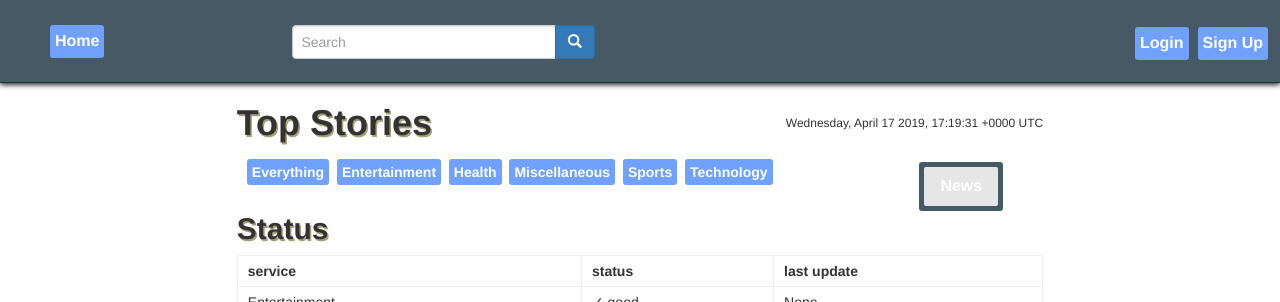
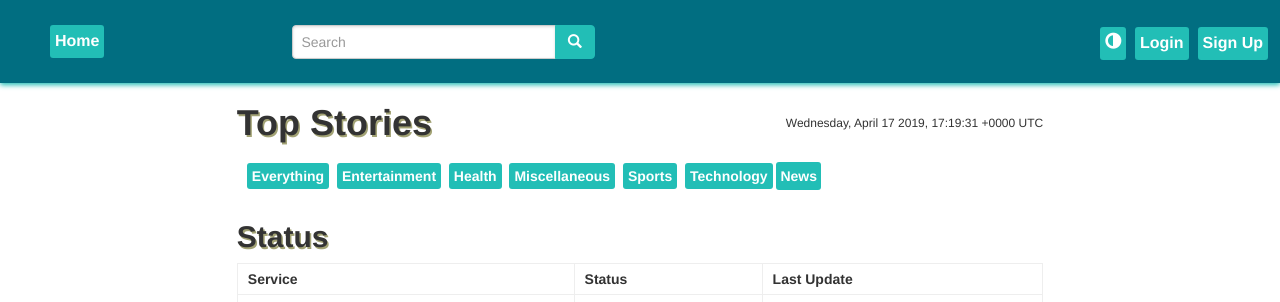
Before and after one commit to Tikam02/Online-Trending, a Django app: page /status/ in a window 1280 px wide. Shown: the top 302 px of the page. Run offline with Django 3.2, Linux system fonts and the light colour scheme; data comes from the database, SQL or seed files in the repository; some libraries are stand-ins or nearby versions.

Commit message:
UI/UX Updated, day-night mode

```diff
--- a/apex/apex/static/css/register.css
+++ b/apex/apex/static/css/register.css
@@ -15,7 +15,7 @@
 #title {
     color: white;
     position: relative;
-    background-color: #34495e;
+    background-color: #218093;
     width: 100%;
     padding: 20px 0px;
     border-radius: 0.35em;
--- a/apex/apex/static/css/woid.css
+++ b/apex/apex/static/css/woid.css
@@ -484,11 +484,36 @@ a {
 }
 
 
+.news{
+  border-radius: 3px;
+  background-color: #22BEB6;
+  color: #ffffff;
+  text-align: center;
+  padding: 4px;
+  cursor: pointer;
+  position: relative;
+  display: inline-block;
+  font-weight: bold;
+}
+.news:hover .news-content {
+  display: block;
+}
 
+.news-content {
+  display: none;
+  position: absolute;
+  background-color: white;
+  font-size: 15px;
+  margin-right: 5px;
+  left: -50%;
+  right: -50%;
+  box-shadow: 0 4px 8px 0 rgba(0, 0, 0, 0.2), 0 6px 20px 0 rgba(0, 0, 0, 0.19);
+  width: 150px;
+}
 
 .button {
   border-radius: 3px;
-  background-color: #70a1ff;
+  background-color: #22BEB6;
   color: #ffffff;
   text-align: center;
   padding: 5px;
@@ -523,15 +548,65 @@ a {
 }
 
 header {
-  border-bottom: 1px solid #263238;
+  border-bottom: 1px solid #016E81;
   padding: 25px 20px 20px 50px;
   margin-bottom: 20px;
-  background-color:  #455a64;
-  box-shadow: 0px 2px 5px #263238;
+  background-color:  #016E81;
+  box-shadow: 0px 2px 5px #22BEB6;
 }
 #search{
   margin-left: 20%;
 }
+
+body.dark{
+  background-color: black;
+  color: #fff;
+}
+
+.stories.dark{
+  background-color: #527a7a;
+}
+
+.mode ul{
+  position: relative;
+  font-size: 16px;
+  float: right;
+  margin-right: 10px;
+  padding: 0px;
+  background-color: #22BEB6;
+  color: white;
+  border: 1px solid black;
+  cursor: pointer;
+  height: 30px;
+  overflow: hidden;
+}
+
+.mode ul li{
+  list-style: none;
+  width: 100%;
+  height: 60px;
+  text-align: center;
+  text-transform: uppercase;
+  transition: 0.5s;
+}
+
+
+.mode ul.active li{
+  transform: translateY(-30px);
+}
+
+.mode ul li span{
+  display: block;
+  height: 30px;
+  line-height: 33px;
+  width: 100%;
+}
+
+.mode ul li span:nth-child(1){
+  background-color: #262626;
+  color: #fff;
+}
+
 
 #heading{
   font-weight: bolder;
@@ -776,7 +855,7 @@ color: white;
   position: relative;
   display: inline-block;
   border-radius: 3px;
-  background-color: #455a64;
+  background-color: #016E81;
   color: #ffffff;
   text-align: center;
   padding: 5px;
@@ -833,34 +911,13 @@ button {
   color: rgba(0, 0, 0, 0.80);
   border: 1px solid #999;
   border: none rgba(0, 0, 0, 0);
-  background-color: #e6e6e6;
+  background-color: #016E81;
   text-decoration: none;
   border-radius: 2px;
 }
 
-button::-moz-focus-inner {
-  padding: 0;
-  border: 0;
-}
 
-button:hover,
-button:focus {
-  filter: progid:DXImageTransform.Microsoft.gradient(startColorstr='#00000000', endColorstr='#1a000000',GradientType=0);
-  background-image: -webkit-gradient(linear, 0 0, 0 100%, from(transparent), color-stop(40%, rgba(0,0,0, 0.05)), to(rgba(0,0,0, 0.10)));
-  background-image: -webkit-linear-gradient(transparent, rgba(0,0,0, 0.05) 40%, rgba(0,0,0, 0.10));
-  background-image: -moz-linear-gradient(top, rgba(0,0,0, 0.05) 0%, rgba(0,0,0, 0.10));
-  background-image: -o-linear-gradient(transparent, rgba(0,0,0, 0.05) 40%, rgba(0,0,0, 0.10));
-  background-image: linear-gradient(transparent, rgba(0,0,0, 0.05) 40%, rgba(0,0,0, 0.10));
-}
 
-button:focus {
-    outline: 0;
-}
-
-button:active {
-  box-shadow: 0 0 0 1px rgba(0,0,0, 0.15) inset, 0 0 6px rgba(0,0,0, 0.20) inset;
-  border-color: #000\9;
-}
 
 button[disabled] {
   border: none;
--- a/apex/apex/templates/core/status.html
+++ b/apex/apex/templates/core/status.html
@@ -9,7 +9,7 @@
 
   <table class="status">
     <thead>
-      <tr>
+      <tr style="text-transform: capitalize;">
         <th>service</th>
         <th>status</th>
         <th>last update</th>
--- a/apex/apex/templates/includes/menu.html
+++ b/apex/apex/templates/includes/menu.html
@@ -10,12 +10,22 @@
   text-transform: capitalize;"><span>{{ slug.name }}</span></a></li>
      {% endifnotequal %}
      {% endifnotequal %}
+
   {% endfor %}
-  <div class="dropdown">
-  <button class="dropbtn">News</button>
+  <div class="news">
+  <span>News</span>
+  <div class="news-content" style="padding: 5px 10px">
+          <a href="{% url 'services:index' "google-news" %}"><span>Google News</span></a>
+          <hr style="margin: 0px">
+          <a href="{% url 'services:index' "nytimes" %}""><span>New York Times</span></a>
+  </div>
+</div>
+
+  <!--
+  <li class="dropdown"><span>News</span></li>
   <div class="dropdown-content">
     <a href="{% url 'services:index' "google-news" %}">Google News</a>
     <a href="{% url 'services:index' "nytimes" %}"">New York Times</a>
   </div>
-</div>
+-->
 </ul>
--- a/apex/apex/templates/registration/login.html
+++ b/apex/apex/templates/registration/login.html
@@ -24,7 +24,7 @@
 {% block content %}
 <div id="container" >
   <h2 id="title">
-   <img src="{% static 'img/lock.png' %}" id="invert">
+   <i class="fa fa-lock" style="color: white;"></i>
 	Login
   </h2>
   <form method="post">
@@ -33,7 +33,7 @@
     {% include 'includes/form.html' %}
     </div>
     <div>
-      <button type="submit" id="submit">Login</button>
+      <button type="submit" id="submit" style="background-color: #218093;">Login</button>
   </div>
   <div>
       <a href="{% url 'password_reset' %}">Forgot your password?</a>
--- a/apex/apex/templates/registration/password_change_form.html
+++ b/apex/apex/templates/registration/password_change_form.html
@@ -17,7 +17,7 @@
   <form method="POST" style="margin-top: 20px">
     {% csrf_token %}
     {{ form.as_p }}
-    <input type="submit" value="Change Password" id="submit" style="text-align: center; margin-bottom: 20px; " class="button">
+    <input type="submit" value="Change Password" id="submit" style="text-align: center; margin-bottom: 20px; background-color: #218093;" class="button">
   </form>
 </div>
 {% endblock %}
--- a/apex/apex/templates/registration/signup.html
+++ b/apex/apex/templates/registration/signup.html
@@ -30,8 +30,8 @@
       {% csrf_token %}
       {% include 'includes/form.html' %}
       <div>
-        <div style="font-size: 10px">[Password must contain 8 characters with atleast 1 numeric, 1 special character, 1 alphabet ]</div>
-        <button type="submit" id="submit" >Create an account</button>
+        <div style="font-size: 10px">[Password is not too similar to user name, contains more than 8 characters, not a commonly used password, contains less than all numeric]</div>
+        <button type="submit" id="submit" style="margin-top: 15px; background-color: #218093;">Create an account</button>
         <div id="having_account">Already have an account? <a href="{% url 'login' %}">Login</a></div>
       </div>
     </form>
--- a/apex/apex/templates/search_posts.html
+++ b/apex/apex/templates/search_posts.html
@@ -10,17 +10,16 @@
                 id="txtSearch"
                 name = "q"
                 value="{{request.GET.q}}"/>
-        <div class="input-group-btn">
-          <button class="btn btn-primary" type="submit" name="submit" value="Search">
-            <span class="glyphicon glyphicon-search"></span>
+        <div class="input-group-btn" >
+          <button class="btn btn-primary" type="submit" name="submit" value="Search" style="background-color: #22BEB6; border: 1px solid #22BEB6">
+            <span class="glyphicon glyphicon-search" ></span>
           </button>
         </div>
       </div>
     </div>
     {% if user.is_authenticated %}
 
-        <span style="margin-bottom: -2px; color: white; padding-left: 50px; padding-top: 10px">Welcome {{ user.username }} ! Last Logged in {{ user.last_login}}
-
+        <span style="margin-bottom: -2px; color: white; padding-left: 50px; padding-top: 15px">Welcome {{ user.username }} ! Last Logged in {{ user.last_login}}
           <div class="dropdown">
   <span><i class="glyphicon glyphicon-user" style="padding: 4px 7px; font-size: 20px;"></i></span>
   <div class="dropdown-content" style="padding: 5px 10px">
@@ -31,9 +30,106 @@
           <a href="{% url 'logout' %}" ><span>Logout</span></a>
   </div>
 </div>
+<span onclick="dark()"  id="dropdown" style="font-size: 20px; float: right; margin-top: 10px"><span class="glyphicon glyphicon-adjust" style="background-color: #016E81"></span></span>
+
+
+    <script>
+    document.body.style.backgroundColor = sessionStorage.getItem('bg');
+document.body.style.color = sessionStorage.getItem('cc');
+document.getElementsByTagName("li").style.backgroundColor=sessionStorage.getItem('sbg');
+document.getElementsByClassName("stories").getElementsByTagName("li").style.color=sessionStorage.getItem('scc');
+function dark() {
+     if ( sessionStorage.getItem('bg') === 'rgb(0, 0, 0)') {
+
+            sessionStorage.setItem('bg', 'rgb(255, 255, 255)');
+            sessionStorage.setItem('cc', '#000');
+            sessionStorage.setItem('sbg', 'rgb(255, 255, 255)');
+            sessionStorage.setItem('scc', '#000');
+
+     }
+    else if (sessionStorage.getItem('bg') == null || undefined) {
+        sessionStorage.setItem('bg', 'rgb(0, 0, 0)');
+        sessionStorage.setItem('cc', '#fff');
+        sessionStorage.setItem('sbg', 'rgb(0, 0, 0)');
+        sessionStorage.setItem('scc', '#fff');
+
+    }
+    else if( sessionStorage.getItem('bg') === 'rgb(255, 255, 255)') {
+
+        sessionStorage.setItem('bg', 'rgb(0, 0, 0)');
+        sessionStorage.setItem('cc', '#fff');
+        sessionStorage.setItem('sbg', 'rgb(0, 0, 0)');
+        sessionStorage.setItem('scc', '#fff');
+
+    }
+
+document.body.style.backgroundColor = sessionStorage.getItem('bg');
+document.body.style.color = sessionStorage.getItem('cc');
+var x=document.getElementsByClassName("stories");
+x.style.backgroundColor=sessionStorage.getItem('sbg');
+x.style.color=sessionStorage.getItem('scc');
+
+}
+
+    </script>
 </span>
       {% else %}
-        <span><a href="{% url 'signup' %}" class="button" id="login"><span>Sign Up</span></a>  <a href="{% url 'login' %}"class="button" id="login"><span>Login</span></a></span>
+
+        <span>
+
+      <a href="{% url 'signup' %}" class="button" id="login" style="color: white;"><span>Sign Up</span></a>  <a href="{% url 'login' %}"class="button" id="login"><span>Login</span></a>
+
+<span onclick="dark()" class="button" id="login" style="font-weight: bold"><span class="glyphicon glyphicon-adjust"></span></span>
+
+
+    <script>
+    document.body.style.backgroundColor = sessionStorage.getItem('bg');
+document.body.style.color = sessionStorage.getItem('cc');
+
+var ele = document.getElementsByTagName("p");
+for (var i=0;i<ele.length; i++) {
+  ele[i].style.backgroundColor = sessionStorage.getItem('sbg');
+}
+ele = document.getElementsByClassName("postcontent");
+for (var i=0;i<ele.length; i++) {
+  ele[i].style.backgroundColor = sessionStorage.getItem('sbg');
+}
+function dark() {
+     if ( sessionStorage.getItem('bg') === 'rgb(0, 0, 0)') {
+
+            sessionStorage.setItem('bg', 'rgb(255, 255, 255)');
+            sessionStorage.setItem('cc', '#000');
+            sessionStorage.setItem('sbg', 'rgb(255, 255, 255)');
+
+     }
+    else if (sessionStorage.getItem('bg') == null || undefined) {
+        sessionStorage.setItem('bg', 'rgb(0, 0, 0)');
+        sessionStorage.setItem('cc', '#fff');
+        sessionStorage.setItem('sbg','rgb(252, 246, 136)');
+
+    }
+    else if( sessionStorage.getItem('bg') === 'rgb(255, 255, 255)') {
+
+        sessionStorage.setItem('bg', 'rgb(0, 0, 0)');
+        sessionStorage.setItem('cc', '#fff');
+        sessionStorage.setItem('sbg', 'rgb(252, 246, 136)');
+
+    }
+
+document.body.style.backgroundColor = sessionStorage.getItem('bg');
+document.body.style.color = sessionStorage.getItem('cc');
+var elements = document.getElementsByTagName("p");
+for (var i=0;i<elements.length; i++) {
+  elements[i].style.backgroundColor = sessionStorage.getItem('sbg');
+}
+elements = document.getElementsByClassName("postcontent");
+for (var i=0;i<elements.length; i++) {
+  elements[i].style.backgroundColor = sessionStorage.getItem('sbg');
+}
+}
+
+    </script>
+      </span>
       {% endif %}
   </div>
 </form>
--- a/apex/apex/templates/services/includes/bbc-sport_story.html
+++ b/apex/apex/templates/services/includes/bbc-sport_story.html
@@ -6,7 +6,7 @@
     <small class="nsfw">[nsfw]</small>
   {% endif %}
 </div>
-<div id="postcontent">
+<div class="postcontent">
   <p style=" text-transform: capitalize;">
     {{ story.date|date:'M d, Y'|lower }}
     <div id="bookmark_post">
--- a/apex/apex/templates/services/includes/entertainment-weekly_story.html
+++ b/apex/apex/templates/services/includes/entertainment-weekly_story.html
@@ -6,7 +6,7 @@
     <small class="nsfw">[nsfw]</small>
   {% endif %}
 </div>
-<div id="postcontent">
+<div class="postcontent">
   <p style=" text-transform: capitalize;">
     {{ story.date|date:'M d, Y'|lower }}
     <div id="bookmark_post">
--- a/apex/apex/templates/services/includes/google-news_story.html
+++ b/apex/apex/templates/services/includes/google-news_story.html
@@ -6,7 +6,7 @@
     <small class="nsfw">[nsfw]</small>
   {% endif %}
 </div>
-<div id="postcontent">
+<div class="postcontent">
   <p style=" text-transform: capitalize;">
     {{ story.date|date:'M d, Y'|lower }}
     <div id="bookmark_post">
--- a/apex/apex/templates/services/includes/nytimes_story.html
+++ b/apex/apex/templates/services/includes/nytimes_story.html
@@ -2,7 +2,7 @@
   <div id="posttitle">
   <a href="{{ story.url }}" target="_blank" rel="nofollow noopener" id="ptitle">{{ story.title }}</a>
 </div>
-<div id="postcontent">
+<div class="postcontent">
   <p style=" text-transform: capitalize;">
     {{ story.score }} point{{ story.score|pluralize }}
     {{ story.date|date:'M d, Y'|lower }}
--- a/apex/apex/templates/services/includes/rss-feed_story.html
+++ b/apex/apex/templates/services/includes/rss-feed_story.html
@@ -3,7 +3,7 @@
   <a href="{{ story.url }}" target="_blank" rel="nofollow noopener" id="ptitle">{{ story.title }}</a>
   <!--  <button type="bullet" value="reset">Bookmark this</button> -->
   </div>
-<div id="postcontent">
+<div class="postcontent">
   <p style=" text-transform: capitalize;">
     {{ story.score }} point{{ story.score|pluralize }}
     {{ story.date|date:'M d, Y'|lower }}
```
Also changed, not shown: other parts of apex/apex/static/css/woid.css (+12 -9 lines).
